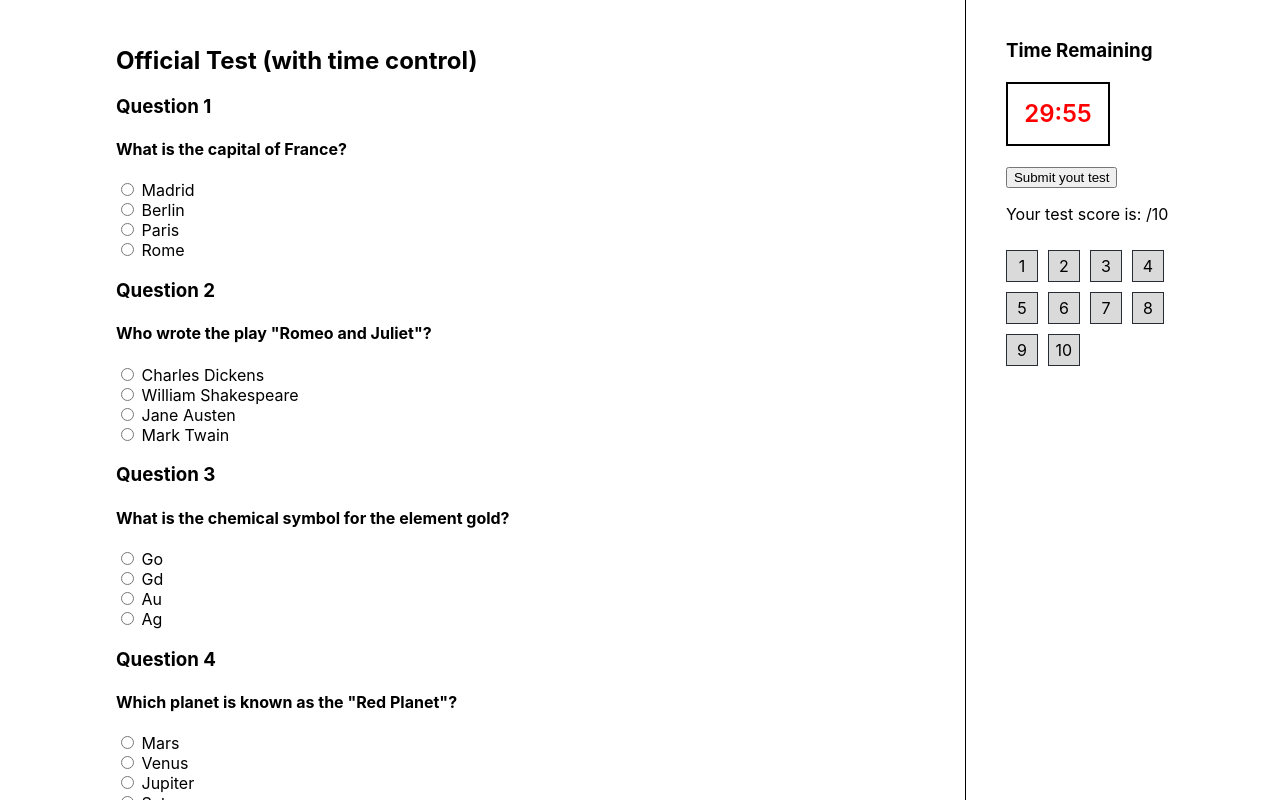
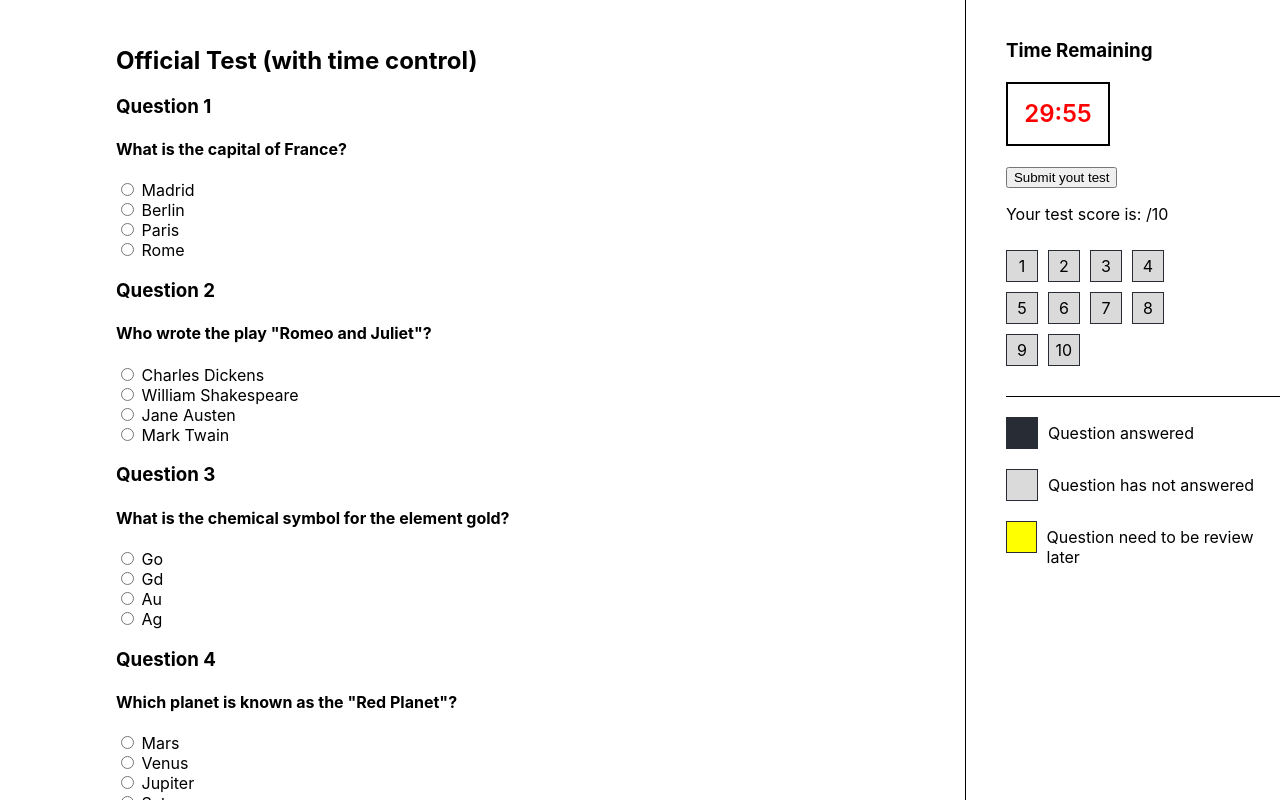
Before and after one commit to ducnguyenhn128/multiple_choice_quiz_app, a React (Create React App) app in the folder quizapp/: page /officialtest in a window 1280 px wide. Shown: the top 800 px of the page. Built offline with nearby package versions, Linux system fonts and the light colour scheme.

Commit message:
update review later question

```diff
--- a/quizapp/src/App.css
+++ b/quizapp/src/App.css
@@ -134,9 +134,16 @@ h1 {
   background-color: #dadada;
 }
 
-.question_item_review_later {
-  background-color: red;
+.review_later {
+  background-color: yellow;
+  color: black
 
+}
+
+.question_test_page_summary_detail {
+  margin-top: 30px;
+  border-top: 1px solid black;
+  padding-top: 10px;
 }
 
 .App-logo {
--- a/quizapp/src/Page/OfficialTest/OfficialTest.jsx
+++ b/quizapp/src/Page/OfficialTest/OfficialTest.jsx
@@ -44,12 +44,24 @@ const OfficialTest = () => {
         // navigate('/officialtest/result')
     }
 
+    // user select their choice
     const handleChoiceChange = (questionIndex, choiceIndex) => {
         const newAnswer = [...UserAnswer];
         newAnswer[questionIndex] = choiceIndex;
         setUserAnswer(newAnswer)
     }
 
+    // user review their question later
+    const toggleReviewLater = (element) => {
+        const currentClassName = element.className;
+        if (currentClassName.includes('review_later')) {
+          // Remove 'review_later' from the className
+          element.className = currentClassName.replace('review_later', '').trim();
+        } else {
+          // Add 'review_later' to the className
+          element.className = `${currentClassName} review_later`.trim();
+        }
+      };
 
     return (
         <div className='official_test_page'>
@@ -87,15 +99,40 @@ const OfficialTest = () => {
                     <button onClick = {submitAction}>Submit yout test</button>
                     <p>Your test score is: {userScore}/10</p>
 
+
+                    {/* List of question summary */}
                     <div className='official_test_page_summary_question'>
                         {questionBank.map((el, questionIndex) => (
                             <div
-                                key={questionIndex}
-                                className={`official_test_page_summary_question_item ${UserAnswer[questionIndex] === null ? 'question_item_not_done' : 'question_item_done'}`}
+                            key={questionIndex}
+                            className={`official_test_page_summary_question_item ${UserAnswer[questionIndex] === null ? 'question_item_not_done' : 'question_item_done'}`}
+                            onClick={(e) => toggleReviewLater(e.currentTarget)}
                             >
                                 {questionIndex + 1}
                             </div>
                         ))}
+                    </div>
+
+                    {/* Detail */}
+                    <div className='question_test_page_summary_detail'>
+                        <div style={{display:'flex'}}>
+                            <div
+                                className='official_test_page_summary_question_item question_item_done'>
+                            </div>
+                            <p>Question answered</p>
+                        </div>
+                        <div style={{display:'flex'}}>
+                            <div
+                                className='official_test_page_summary_question_item question_item_not_done'>
+                            </div>
+                            <p>Question has not answered</p>
+                        </div>
+                        <div style={{display:'flex'}}>
+                            <div
+                                className='official_test_page_summary_question_item question_item_done review_later'>
+                            </div>
+                            <p>Question need to be review later</p>
+                        </div>
                     </div>
                 </div>
 
```
